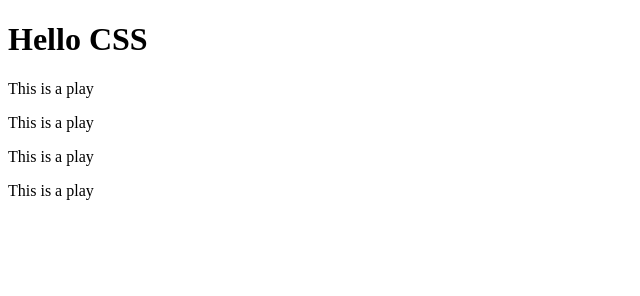
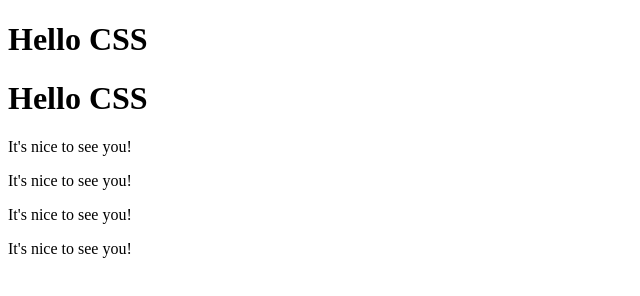
Before and after one commit to IvanHrem/ivan, a plain HTML site: page index.html in a window 1280 px wide. Shown: the whole page, without its empty margins (0-640 px from the left). Drawn offline with Linux system fonts and the light colour scheme; files that its build step writes are made by us from their sources.

Commit message:
Update index.html

```diff
--- a/index.html
+++ b/index.html
@@ -4,16 +4,18 @@
     <meta charset="UTF-8">
     <meta name="viewport" content="width=device-width, initial-scale=1.0">
     <meta http-equiv="X-UA-Compatible" content="ie=edge">
-    <title>Document</title>
+    <title>CSS Lesson</title>
     <link rel="stylesheet" href="css/index.css">
-
-    </style>
 </head>
 <body>
+
     <h1>Hello CSS</h1>
-    <p id="selected">This is a play</p>
-    <p class ="sabway">This is a play</p>
-    <p>This is a play</p>
-    <p>This is a play</p>
+    <h1>Hello CSS</h1>
+
+    <p class="marked">It's nice to see you!</p>
+    <p class="marked">It's nice to see you!</p>
+    <p id="selected">It's nice to see you!</p>
+    <p>It's nice to see you!</p>
+
 </body>
 </html>
```
